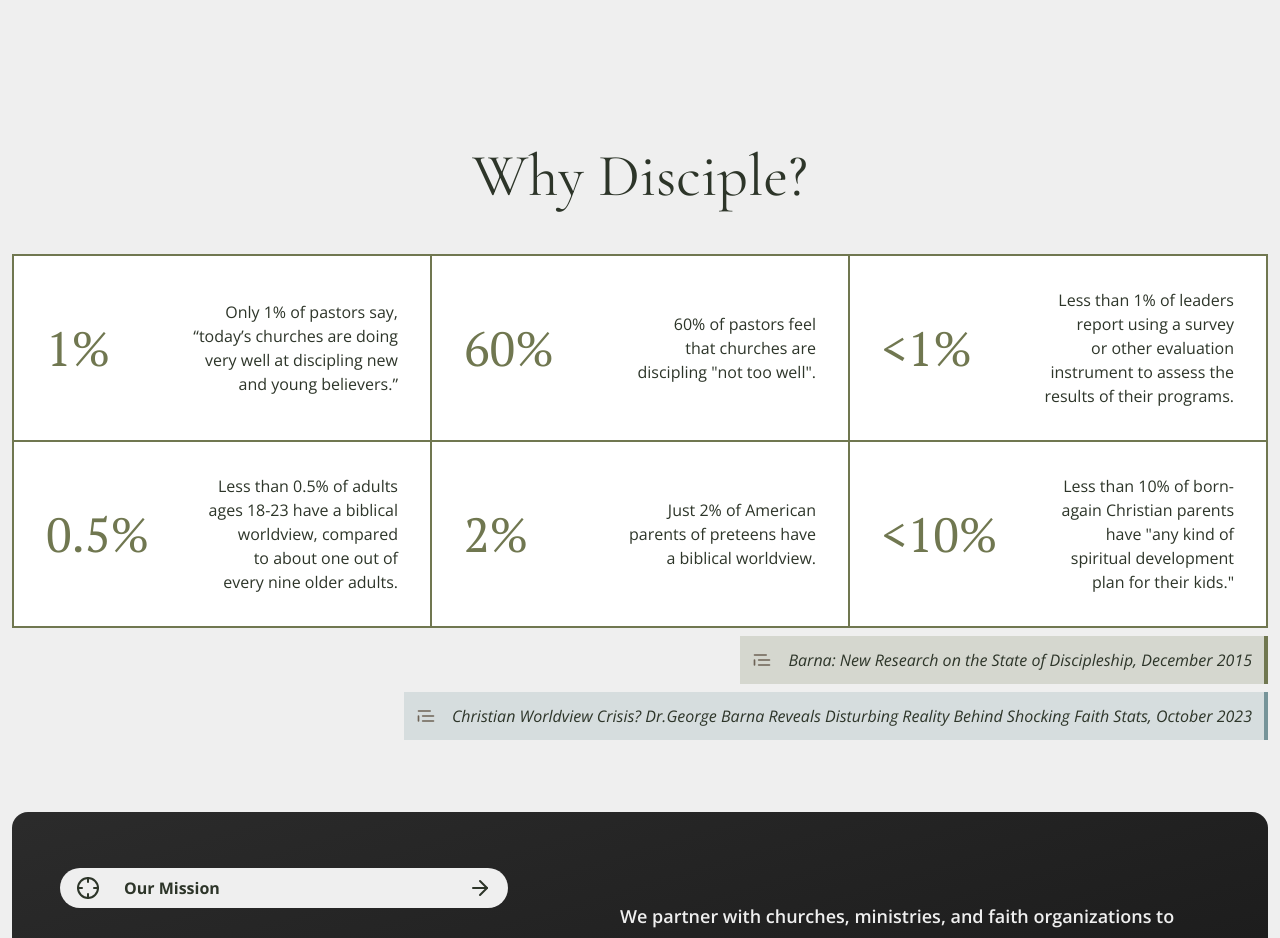
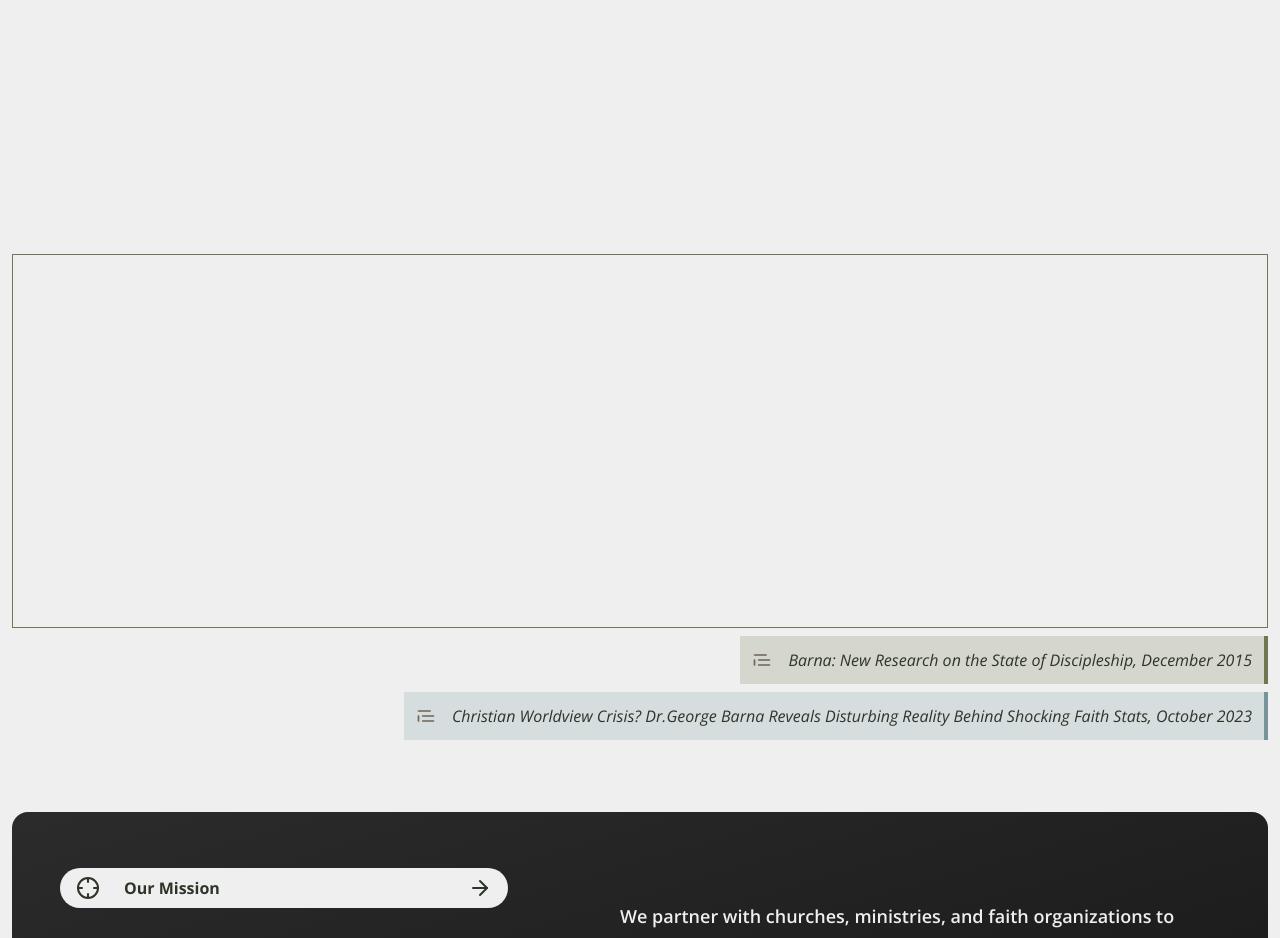
Before and after one commit to pandalexander/sandals-site, a React (Vite) app: page / in a window 1280 px wide. Shown: the part 1180-2118 px from the top of the page. Built offline with nearby package versions, Linux system fonts and the light colour scheme.

Commit message:
Add animations to why disciple

```diff
--- a/src/components/WhyDisciple.jsx
+++ b/src/components/WhyDisciple.jsx
@@ -1,9 +1,13 @@
 import PropTypes from "prop-types";
 import { TextQuote } from "lucide-react";
+import gsap from "gsap";
+import { ScrollTrigger } from "gsap/all";
+import { useRef, useLayoutEffect } from "react";
+gsap.registerPlugin(ScrollTrigger);
 
 function Principle({ number, paragraph }) {
   return (
-    <div className="flex min-w-fit justify-between items-center gap-8 p-8 border-primaryMain bg-white border-[1px] text-primaryMain hover:text-amber-500 transition-all duration-300 ease-in-out hover:cursor-text ">
+    <div className="animate-box invisible flex min-w-fit justify-between items-center gap-8 p-8 border-primaryMain bg-white border-[1px] text-primaryMain hover:text-amber-500 transition-all duration-300 ease-in-out hover:cursor-text ">
       <h1 className="font-accent text-5xl ">{number}</h1>
 
       <p className="text-primaryDark text-right">{paragraph}</p>
@@ -17,13 +21,67 @@ Principle.propTypes = {
 };
 
 const WhyDisciple = () => {
+  const root = useRef();
+  const title = useRef();
+  const cardContainer = useRef();
+
+  useLayoutEffect(() => {
+    let ctx = gsap.context(() => {
+      const cards = gsap.utils.toArray(".animate-box");
+
+      gsap.fromTo(
+        title.current,
+        { autoAlpha: 0, x: "-100vw" },
+        {
+          x: 0,
+          autoAlpha: 1,
+          scrollTrigger: {
+            trigger: title.current, // Use el.current here as well
+            start: "bottom bottom",
+            end: "top center",
+            scrub: true,
+            markers: false,
+          },
+        }
+      );
+
+      gsap.fromTo(
+        cards, // Target ALL boxes selected by '.animate-box'
+        { autoAlpha: 0, y: "-50vh", x: "-25vw", rotate: -45 },
+        {
+          autoAlpha: 1,
+          y: 0,
+          x: 0,
+          rotate: 0,
+          stagger: 0.5,
+          ease: "sine.easeInOut",
+          scrollTrigger: {
+            trigger: title.current, // Use el.current here as well
+            start: "top bottom",
+            end: "top top+=200px",
+            scrub: true,
+            markers: false,
+          },
+        }
+      );
+    }, root);
+
+    return () => {
+      ctx.revert();
+    };
+  }, []);
   return (
     <>
-      <div className="self-center mt-12">
-        <h1 className="text-center my-6 text-primaryDark">Why Disciple?</h1>
+      <div ref={root} className="self-center mt-12">
+        <h1 ref={title} className="text-center my-6 text-primaryDark">
+          Why Disciple?
+        </h1>
 
         <div className="flex ">
-          <div className="self-center grid grid-cols-1 md:grid-cols-2 xl:grid-cols-3 grid-rows-6 md:grid-rows-3 xl:grid-rows-2 items-stretch flex-1  mt-6 border-[0.5px] border-primaryMain text-balance">
+          <div
+            ref={cardContainer}
+            className="self-center grid grid-cols-1 md:grid-cols-2 xl:grid-cols-3 grid-rows-6 md:grid-rows-3 xl:grid-rows-2 items-stretch flex-1  mt-6 border-[0.5px] border-primaryMain text-balance"
+          >
             <Principle
               number={"1%"}
               paragraph={
```
